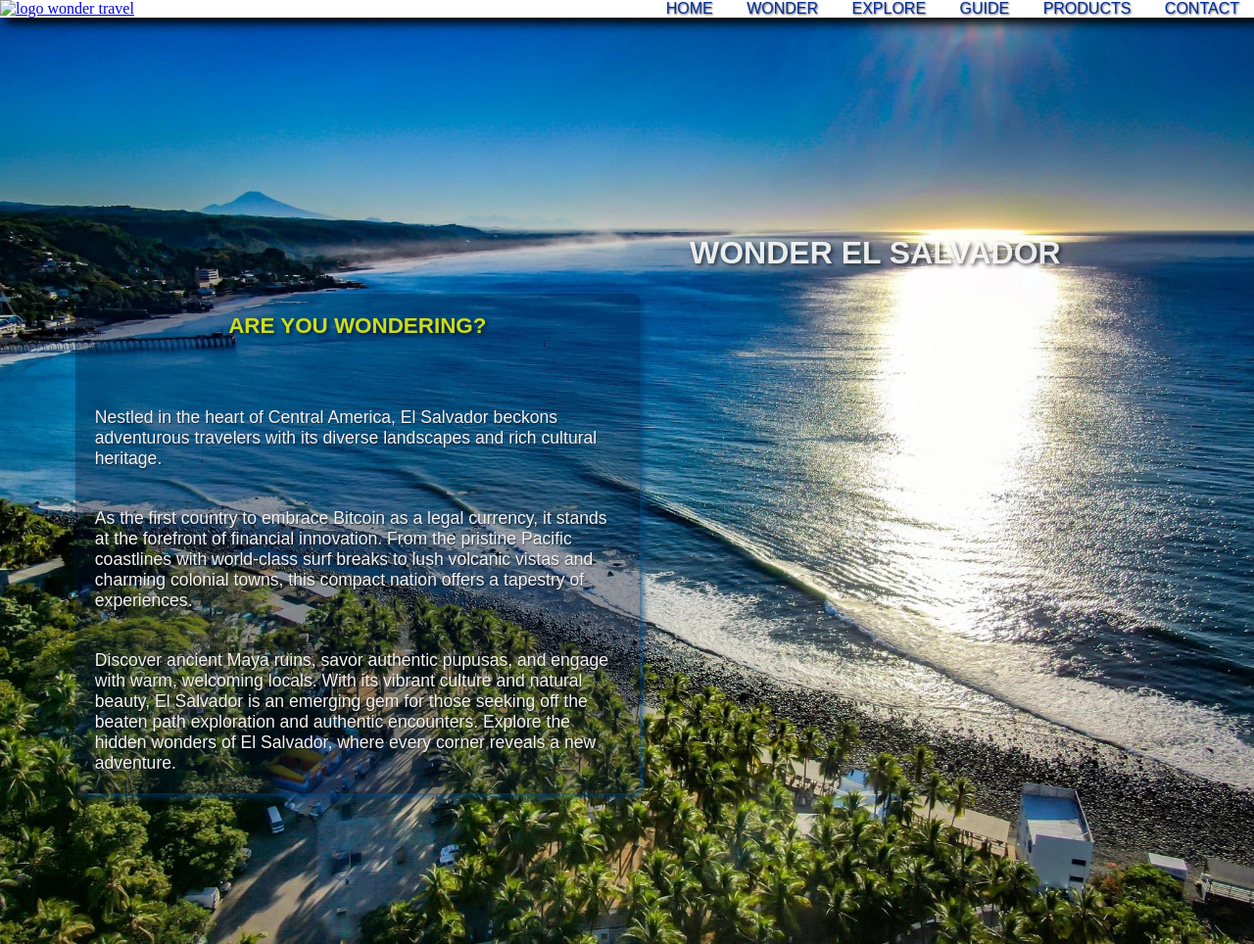
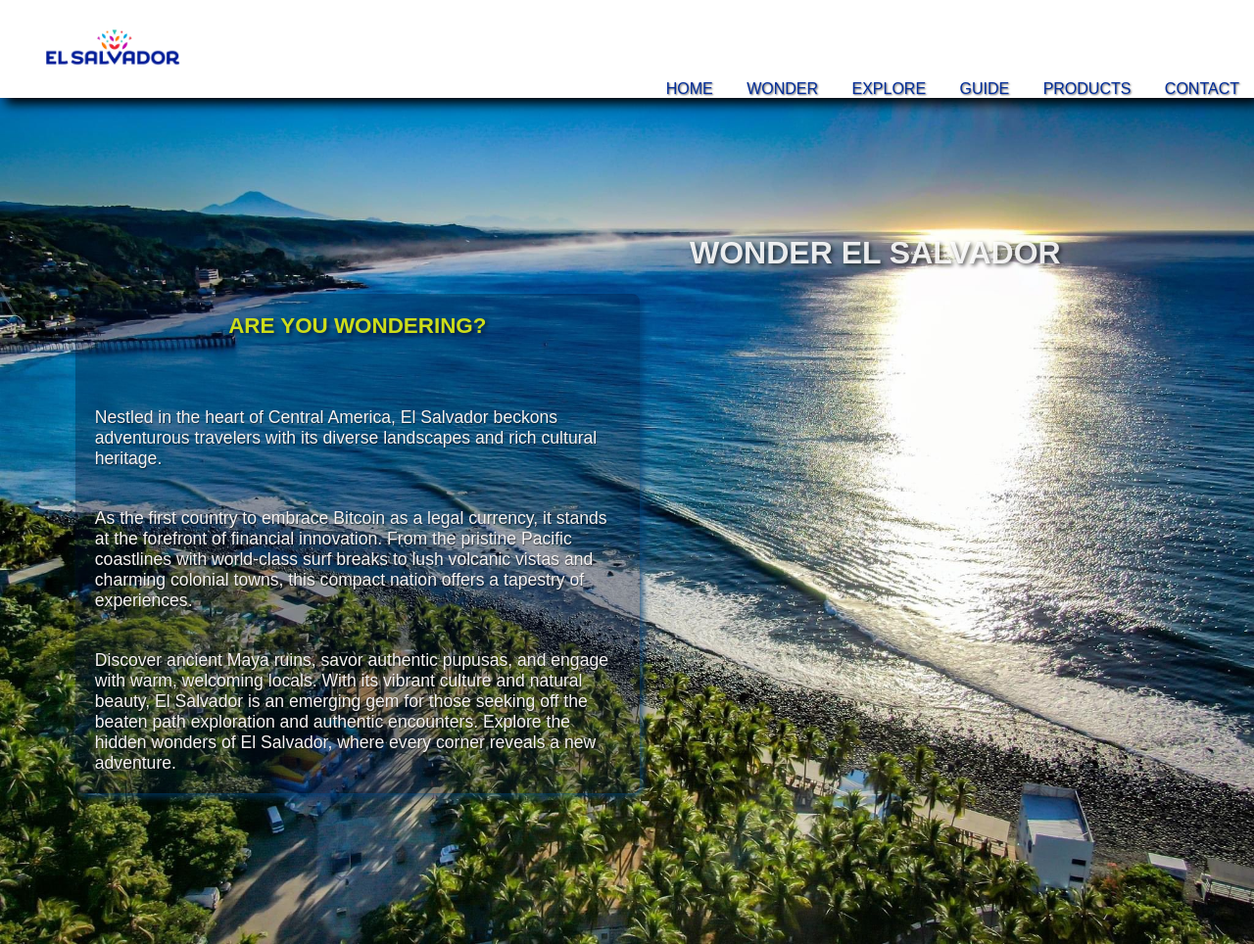
Before and after one commit to EdgardoHeredia/Entregaproject2Heredia, a plain HTML site: page index.html in a window 1280 px wide. Shown: the top 964 px of the page at 98% size. Drawn offline with Linux system fonts and the light colour scheme.

Commit message:
fix logo image for nav bar

```diff
--- a/index.html
+++ b/index.html
@@ -12,7 +12,7 @@
 <body>
     <header class="navbar">
         <a href="index.html">
-            <img class="el_salvador_logo_new" src="../Wonder-ESA/img/el_salvador_logo_new.png" alt="logo wonder travel">
+            <img class="el_salvador_logo_new" src="../EntregaProject2Heredia/img/el_salvador_logo_new.png" alt="logo wonder travel">
         </a>
 
         <input type="checkbox" id="navToggle" class="nav-Toggle">
```
